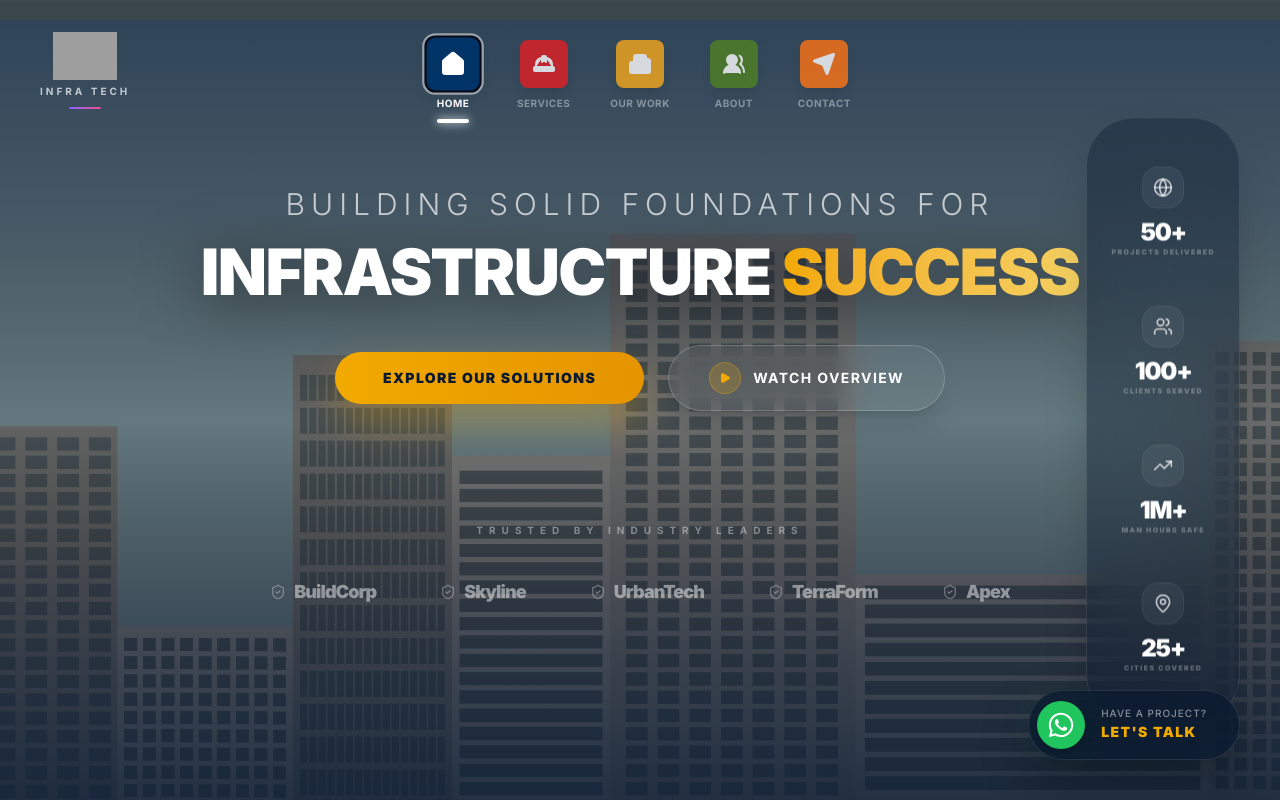
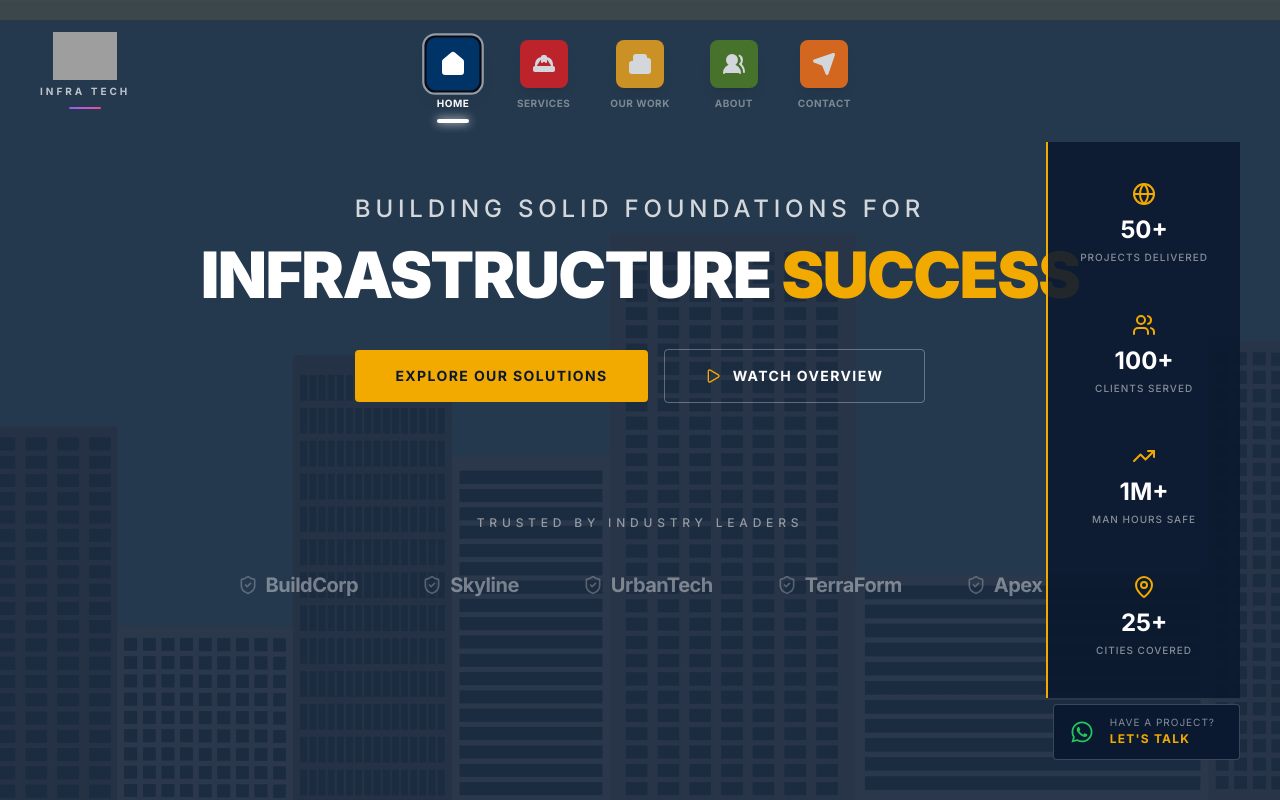
Before and after one commit to ashukumari95/sadev-infra, a React (Vite) app: page /#Home in a window 1280 px wide. Built offline with nearby package versions, Linux system fonts and the light colour scheme; grey boxes are pictures that could not be loaded.

Commit message:
Refactor HomeSection layout and styles
Updated animation properties, button styles, and overlay design for improved readability and aesthetics.

```diff
--- a/src/sections/HomeSection.jsx
+++ b/src/sections/HomeSection.jsx
@@ -11,7 +11,7 @@ const pageVariants = {
 };
 
 const itemVariants = {
-  initial: { opacity: 0, y: 20 },
+  initial: { opacity: 0, y: 10 }, // Reduced the jump distance
   animate: { opacity: 1, y: 0, transition: { duration: 0.8, ease: [0.16, 1, 0.3, 1] } }
 };
 
@@ -20,7 +20,6 @@ export default function HomeSection({ setActiveTab }) {
 
   const handleWhatsApp = () => {
     const phoneNumber = "918955957893";
-    // Changed "CDS Infra Tech" to "Sadev Group"
     const message = encodeURIComponent("Hello Sadev Group, I would like to inquire about your infrastructure solutions.");
     window.open(`https://wa.me/${phoneNumber}?text=${message}`, '_blank');
   };
@@ -41,69 +40,64 @@ export default function HomeSection({ setActiveTab }) {
       className="relative flex-1 flex flex-col items-center w-full min-h-screen overflow-hidden bg-cover bg-center bg-no-repeat"
       style={{ backgroundImage: `url(${backgroundImage})` }}
     >
-      {/* Dynamic Overlay for Depth */}
-      <div className="absolute inset-0 bg-gradient-to-b from-[#0A192F]/80 via-black/50 to-[#0A192F]/90 z-0"></div>
+      {/* Solid Dark Overlay for clean readability */}
+      <div className="absolute inset-0 bg-[#0A192F]/85 z-0"></div>
 
       {/* Main Content Container */}
       <div className="relative flex-1 flex flex-col items-center justify-center text-center w-full max-w-5xl px-6 z-10 -mt-12">
 
-        {/* Title Section with Staggered Animation */}
+        {/* Title Section */}
         <motion.div variants={itemVariants} className="space-y-4">
             <h1 className="text-4xl md:text-[64px] text-white leading-[1.05] mb-10 tracking-tight font-black">
-                <span className="opacity-70 font-light block text-2xl md:text-3xl tracking-[0.2em] uppercase mb-4">
+                <span className="opacity-80 font-medium block text-xl md:text-2xl tracking-[0.2em] uppercase mb-4">
                     Building Solid Foundations for
                 </span>
-                <span className="drop-shadow-[0_10px_30px_rgba(0,0,0,0.5)]">
-                    INFRASTRUCTURE <span className="text-transparent bg-clip-text bg-gradient-to-r from-[#F2A900] to-[#F5D061]">SUCCESS</span>
+                <span>
+                    INFRASTRUCTURE <span className="text-[#F2A900]">SUCCESS</span>
                 </span>
             </h1>
         </motion.div>
 
-        {/* Call to Action Buttons */}
-        <motion.div variants={itemVariants} className="flex flex-col sm:flex-row gap-6 items-center">
+        {/* Call to Action Buttons - FLAT DESIGN */}
+        <motion.div variants={itemVariants} className="flex flex-col sm:flex-row gap-4 items-center">
           <button
             onClick={() => setActiveTab('Services')}
-            className="group relative px-12 py-4 rounded-full bg-gradient-to-r from-[#F2A900] to-[#E59400] text-[#0A192F] font-black text-sm tracking-widest uppercase hover:scale-105 transition-all shadow-[0_20px_40px_rgba(242,169,0,0.3)] active:scale-95 overflow-hidden"
+            className="px-10 py-4 rounded-sm bg-[#F2A900] hover:bg-[#D99700] text-[#0A192F] font-bold text-sm tracking-widest uppercase transition-colors"
           >
-            <span className="relative z-10">Explore Our Solutions</span>
-            <div className="absolute inset-0 bg-white/20 translate-y-full group-hover:translate-y-0 transition-transform duration-300"></div>
+            Explore Our Solutions
           </button>
 
           <button
             onClick={() => setShowVideo(true)}
-            className="px-10 py-4 rounded-full border border-white/20 bg-white/5 backdrop-blur-md text-white font-bold text-sm tracking-widest uppercase flex items-center gap-3 hover:bg-white/10 transition-all active:scale-95 shadow-xl"
+            className="px-10 py-4 rounded-sm border border-white/30 bg-transparent text-white font-bold text-sm tracking-widest uppercase flex items-center gap-3 hover:bg-white/10 transition-colors"
           >
-            <div className="w-8 h-8 rounded-full bg-[#F2A900]/20 flex items-center justify-center border border-[#F2A900]/30">
-              <Play className="w-3 h-3 fill-[#F2A900] text-[#F2A900]" />
-            </div>
+            <Play className="w-4 h-4 text-[#F2A900]" />
             Watch Overview
           </button>
         </motion.div>
 
         {/* Industry Trust Section */}
         <motion.div variants={itemVariants} className="mt-28 w-full">
-          <p className="text-white/40 text-[10px] uppercase tracking-[0.6em] font-bold mb-10">Trusted by Industry Leaders</p>
-          <div className="flex flex-wrap justify-center items-center gap-x-16 gap-y-8 opacity-60 grayscale hover:grayscale-0 hover:opacity-100 transition-all duration-700">
+          <p className="text-white/50 text-xs uppercase tracking-[0.4em] font-medium mb-10">Trusted by Industry Leaders</p>
+          <div className="flex flex-wrap justify-center items-center gap-x-16 gap-y-8 opacity-50 grayscale hover:grayscale-0 hover:opacity-100 transition-all duration-500">
             {['BuildCorp', 'Skyline', 'UrbanTech', 'TerraForm', 'Apex'].map((brand) => (
-              <div key={brand} className="flex items-center gap-2 group cursor-default">
-                <ShieldCheck className="w-4 h-4 text-white/50 group-hover:text-[#F2A900] transition-colors" />
-                <span className="text-lg font-black tracking-tighter text-white/80 group-hover:text-white transition-colors">{brand}</span>
+              <div key={brand} className="flex items-center gap-2 cursor-default">
+                <ShieldCheck className="w-5 h-5 text-white/50" />
+                <span className="text-xl font-bold tracking-tight text-white/80">{brand}</span>
               </div>
             ))}
           </div>
         </motion.div>
       </div>
 
-      {/* Sidebar Metrics - Refined High-Transparency Glass */}
+      {/* Sidebar Metrics - Clean Flat Boxes */}
       <div className="hidden xl:block absolute right-10 top-1/2 -translate-y-1/2 z-20">
-        <div className="bg-[#0A192F]/40 backdrop-blur-[40px] rounded-[48px] py-12 px-6 flex flex-col gap-12 border border-white/10 shadow-2xl">
+        <div className="bg-[#0A192F]/90 rounded-none py-10 px-8 flex flex-col gap-12 border-l-2 border-[#F2A900]">
           {metrics.map((metric, idx) => (
-            <div key={idx} className="flex flex-col items-center group cursor-default">
-              <div className="mb-3 p-2.5 rounded-2xl bg-white/5 border border-white/5 flex items-center justify-center group-hover:bg-[#F2A900]/20 group-hover:border-[#F2A900]/30 transition-all duration-500">
-                <metric.icon className="w-5 h-5 text-white/70 group-hover:text-[#F2A900]" />
-              </div>
-              <span className="text-2xl font-black text-white leading-none mb-1 tracking-tighter">{metric.value}</span>
-              <span className="text-[7px] text-white/30 font-black tracking-[0.2em] text-center leading-tight uppercase group-hover:text-white/60 transition-colors">
+            <div key={idx} className="flex flex-col items-center cursor-default">
+              <metric.icon className="w-6 h-6 text-[#F2A900] mb-3" />
+              <span className="text-2xl font-bold text-white leading-none mb-2">{metric.value}</span>
+              <span className="text-[10px] text-white/50 font-medium tracking-widest text-center uppercase">
                 {metric.label.split(' ').join('\n')}
               </span>
             </div>
@@ -111,19 +105,16 @@ export default function HomeSection({ setActiveTab }) {
         </div>
       </div>
 
-      {/* WhatsApp Floating Component */}
+      {/* WhatsApp Floating Component - Flat Minimal */}
       <div className="fixed bottom-10 right-10 z-50">
         <button
           onClick={handleWhatsApp}
-          className="group flex items-center gap-4 bg-[#0A192F]/80 backdrop-blur-2xl border border-white/10 text-white pl-2 pr-8 py-2.5 rounded-full font-bold shadow-[0_20px_50px_rgba(0,0,0,0.3)] hover:bg-[#0A192F] transition-all hover:-translate-y-1 active:scale-95"
+          className="flex items-center gap-4 bg-[#0A192F] border border-white/20 text-white pl-4 pr-6 py-3 rounded-sm hover:bg-[#112240] transition-colors"
         >
-          <div className="relative w-12 h-12 bg-[#22c55e] rounded-full flex items-center justify-center shadow-lg group-hover:shadow-[#22c55e]/40 transition-all">
-              <div className="absolute inset-0 rounded-full bg-[#22c55e] animate-ping opacity-20"></div>
-              <FaWhatsapp className="w-7 h-7 text-white relative z-10" />
-          </div>
+          <FaWhatsapp className="w-6 h-6 text-[#22c55e]" />
           <div className="flex flex-col items-start">
-            <span className="text-[10px] text-white/50 uppercase tracking-widest leading-none mb-1 font-medium">Have a project?</span>
-            <span className="text-sm uppercase tracking-widest font-black text-[#F2A900]">Let's Talk</span>
+            <span className="text-[10px] text-white/50 uppercase tracking-widest leading-none mb-1">Have a project?</span>
+            <span className="text-xs uppercase tracking-widest font-bold text-[#F2A900]">Let's Talk</span>
           </div>
         </button>
       </div>
@@ -135,12 +126,12 @@ export default function HomeSection({ setActiveTab }) {
                 initial={{ opacity: 0 }}
                 animate={{ opacity: 1 }}
                 exit={{ opacity: 0 }}
-                className="fixed inset-0 z-[200] bg-[#0A192F]/95 backdrop-blur-xl flex items-center justify-center p-6"
+                className="fixed inset-0 z-[200] bg-[#0A192F]/95 flex items-center justify-center p-6"
             >
                 <button onClick={() => setShowVideo(false)} className="absolute top-10 right-10 text-white/50 hover:text-[#F2A900] transition-colors">
                     <X className="w-10 h-10" />
                 </button>
-               <div className="w-full max-w-4xl aspect-video bg-white/5 rounded-3xl border border-white/10 flex items-center justify-center overflow-hidden shadow-2xl relative">
+               <div className="w-full max-w-4xl aspect-video bg-black rounded-sm border border-white/10 flex items-center justify-center overflow-hidden relative">
                   <video
                       className="w-full h-full object-cover"
                       controls
```
Lines whose indentation alone changed are shown as unchanged.
